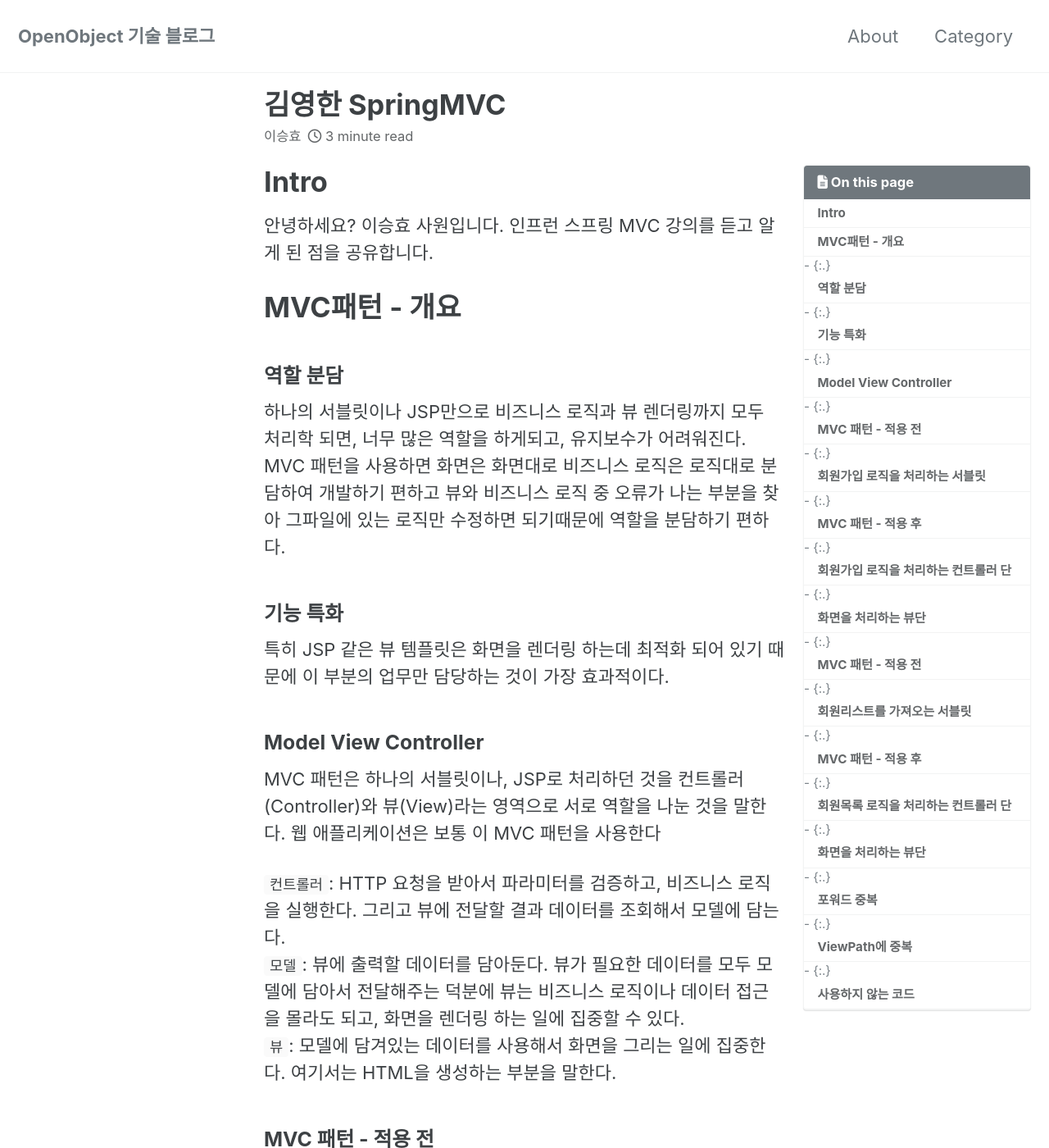
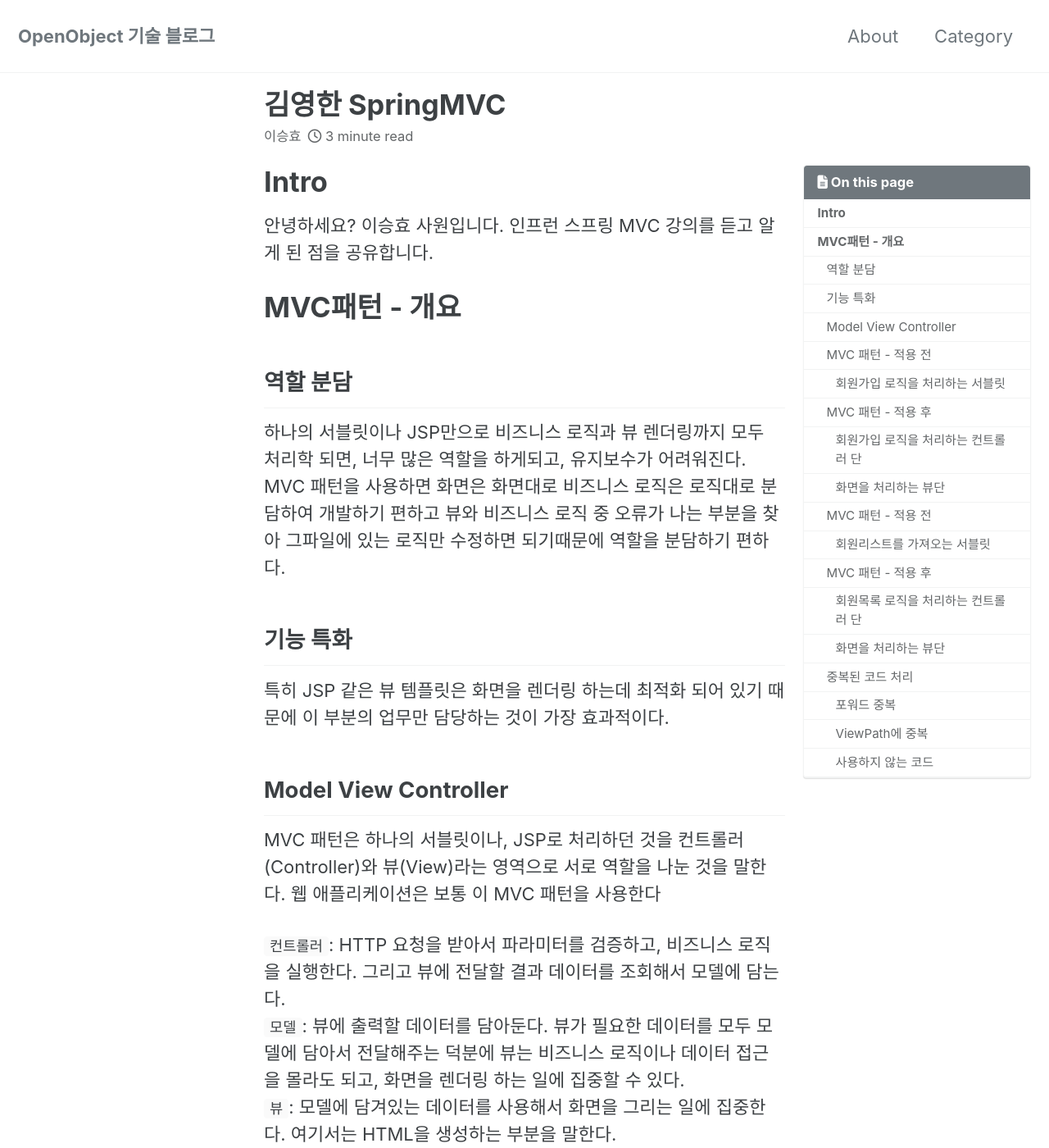
Before and after one commit to openobjectnet/openobjectnet.github.io, a Jekyll site: the page built from _posts/2022-01-10-spring-mvc1.md, in a window 1280 px wide and 1400 px high. Shown: the whole window at 82% size. Built offline with Jekyll 4.4.1, drawn with Linux system fonts in a browser that asks for light colours; cached includes are drawn as plain includes; nearby versions of some CDN libraries.

Commit message:
On this page 단락 이슈 수정

````diff
--- a/_posts/2022-01-10-spring-mvc1.md
+++ b/_posts/2022-01-10-spring-mvc1.md
@@ -15,14 +15,14 @@ author: 이승효
 
 # MVC패턴 - 개요
 
-### 역할 분담
+## 역할 분담
 하나의 서블릿이나 JSP만으로 비즈니스 로직과 뷰 렌더링까지 모두 처리학 되면, 너무 많은 역할을 하게되고, 유지보수가 어려워진다. MVC 패턴을 사용하면 화면은 화면대로 비즈니스 로직은 로직대로
 분담하여 개발하기 편하고 뷰와 비즈니스 로직 중 오류가 나는 부분을 찾아 그파일에 있는 로직만 수정하면 되기때문에 역할을 분담하기 편하다.
 
-### 기능 특화
+## 기능 특화
 특히 JSP 같은 뷰 템플릿은 화면을 렌더링 하는데 최적화 되어 있기 때문에 이 부분의 업무만 담당하는 것이 가장 효과적이다.
 
-### Model View Controller
+## Model View Controller
 MVC 패턴은 하나의 서블릿이나, JSP로 처리하던 것을 컨트롤러(Controller)와
 뷰(View)라는 영역으로 서로 역할을 나눈 것을 말한다. 웹 애플리케이션은 보통 이 MVC 패턴을 사용한다
 
@@ -33,8 +33,8 @@ MVC 패턴은 하나의 서블릿이나, JSP로 처리하던 것을 컨트롤러
 `뷰`: 모델에 담겨있는 데이터를 사용해서 화면을 그리는 일에 집중한다. 여기서는 HTML을 생성하는 부분을
 말한다.
 
-### MVC 패턴 - 적용 전
-#### 회원가입 로직을 처리하는 서블릿
+## MVC 패턴 - 적용 전
+### 회원가입 로직을 처리하는 서블릿
 ```java
 package hello.servlet.web.servlet;
 
@@ -87,8 +87,8 @@ public class MemberSaveServlet extends HttpServlet {
 보이는 듯이 하나의 로직 안에서 db조회도 이루어지고 화면까지 그려준다.
 지금은 코드가 짧아서 괜찮지만 복잡한 로직과 복잡한 화면이 있다면 알아보기 힘들다.
 
-### MVC 패턴 - 적용 후
-#### 회원가입 로직을 처리하는 컨트롤러 단
+## MVC 패턴 - 적용 후
+### 회원가입 로직을 처리하는 컨트롤러 단
 ```java
 package hello.servlet.web.servletmvc;
 
@@ -128,7 +128,7 @@ public class MvcMemberSaveServlet extends HttpServlet {
 ```
 `dispatcher.forward()` : 다른 서블릿이나 JSP로 이동할 수 있는 기능이다. 서버 내부에서 다시 호출이 발생한다.<br>
 
-#### 화면을 처리하는 뷰단
+### 화면을 처리하는 뷰단
 ```jsp
 <%@ page contentType="text/html;charset=UTF-8" language="java" %>
 <html>
@@ -147,8 +147,8 @@ public class MvcMemberSaveServlet extends HttpServlet {
 </html>
 ```
 
-### MVC 패턴 - 적용 전
-#### 회원리스트를 가져오는 서블릿
+## MVC 패턴 - 적용 전
+### 회원리스트를 가져오는 서블릿
 ```java
 package hello.servlet.web.servlet;
 
@@ -209,8 +209,8 @@ public class MemberListServlet extends HttpServlet {
 }
 ```
 
-### MVC 패턴 - 적용 후
-#### 회원목록 로직을 처리하는 컨트롤러 단
+## MVC 패턴 - 적용 후
+### 회원목록 로직을 처리하는 컨트롤러 단
 ```java
 package hello.servlet.web.servletmvc;
 
@@ -246,7 +246,7 @@ public class MvcMemberListServlet extends HttpServlet {
 
 ```
 
-#### 화면을 처리하는 뷰단
+### 화면을 처리하는 뷰단
 
 ```jsp
 <%@ page contentType="text/html;charset=UTF-8" language="java" %>
@@ -282,20 +282,22 @@ public class MvcMemberListServlet extends HttpServlet {
 화면쪽 문제면 jsp를 수정하고 서버로직이 문제면 컨트롤러 단을 수정하면 된다.
 하지만 여기서 중복되는 코드들이 보이는데
 
-#### 포워드 중복
+## 중복된 코드 처리
+
+### 포워드 중복
 ```java
 RequestDispatcher dispatcher = request.getRequestDispatcher(viewPath);
 dispatcher.forward(request, response);
 ```
 
-#### ViewPath에 중복
+### ViewPath에 중복
 ```java
 String viewPath = "/WEB-INF/views/new-form.jsp";
 ```
 만약 ViewPath의 경로가 변경되거나, jsp -> thymeleaf 같은 다른 뷰로 변경한다면 일일히 다 수정해줘야한다.
 
 
-#### 사용하지 않는 코드
+### 사용하지 않는 코드
 다음 코드를 사용할 때도 있고, 사용하지 않을 때도 있다. 특히 response는 현재 코드에서 사용되지
 않는다.
 ``` java
````
Also changed, not shown: _posts/2022-01-10-spring-mvc-basic.md (+16 -16 lines).
